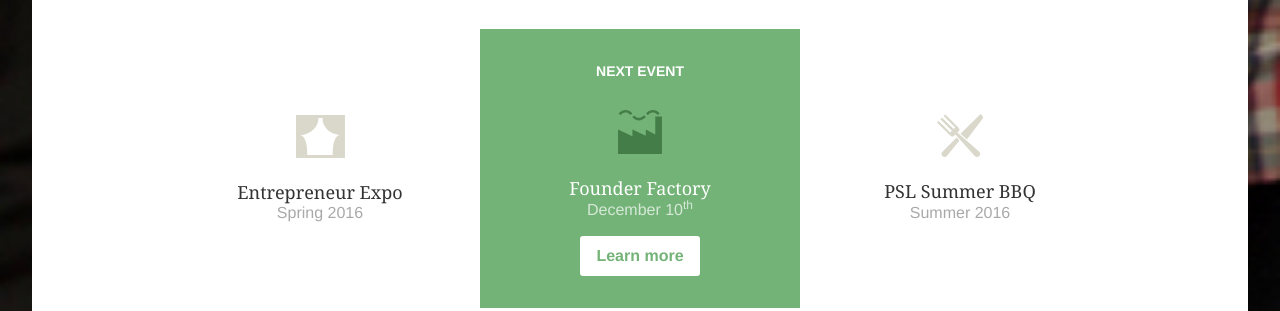
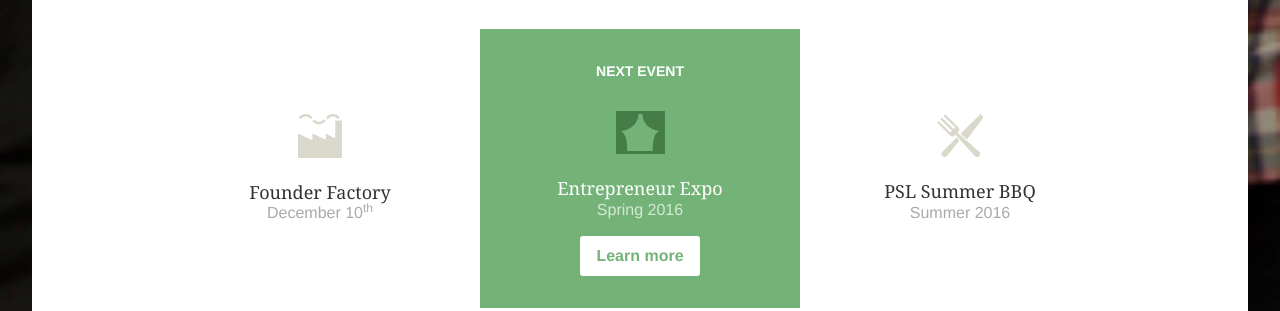
Before and after one commit to phillystartupleaders/psl, a Jekyll site: the page built from index.html, in a window 1280 px wide. Shown: the part 2510-2821 px from the top of the page. Built offline with Jekyll 4.4.1, drawn with Linux system fonts in a browser that asks for light colours; nearby versions of some CDN libraries.

Commit message:
add expo link

```diff
--- a/index.html
+++ b/index.html
@@ -16,21 +16,21 @@ sub-title: Philly Startup Leaders is the largest and most active community of te
     <ul>
       <li>
         <div class="icon">
+          {% include factory.svg %}
+        </div>
+
+        <h2>Founder Factory</h2>
+        <h3>December 10<sup>th</sup></h3>
+      </li>
+
+      <li class="next-event">
+        <div class="icon">
           {% include expo.svg %}
         </div>
 
         <h2>Entrepreneur Expo</h2>
         <h3>Spring 2016</h3>
-      </li>
-
-      <li class="next-event">
-        <div class="icon">
-          {% include factory.svg %}
-        </div>
-
-        <h2>Founder Factory</h2>
-        <h3>December 10<sup>th</sup></h3>
-        <a href="http://www.founderfactory.com">Learn more</a>
+        <a href="http://www.pslexpo.info">Learn more</a>
       </li>
 
       <li>
```
Also changed, not shown: 1 other file.
